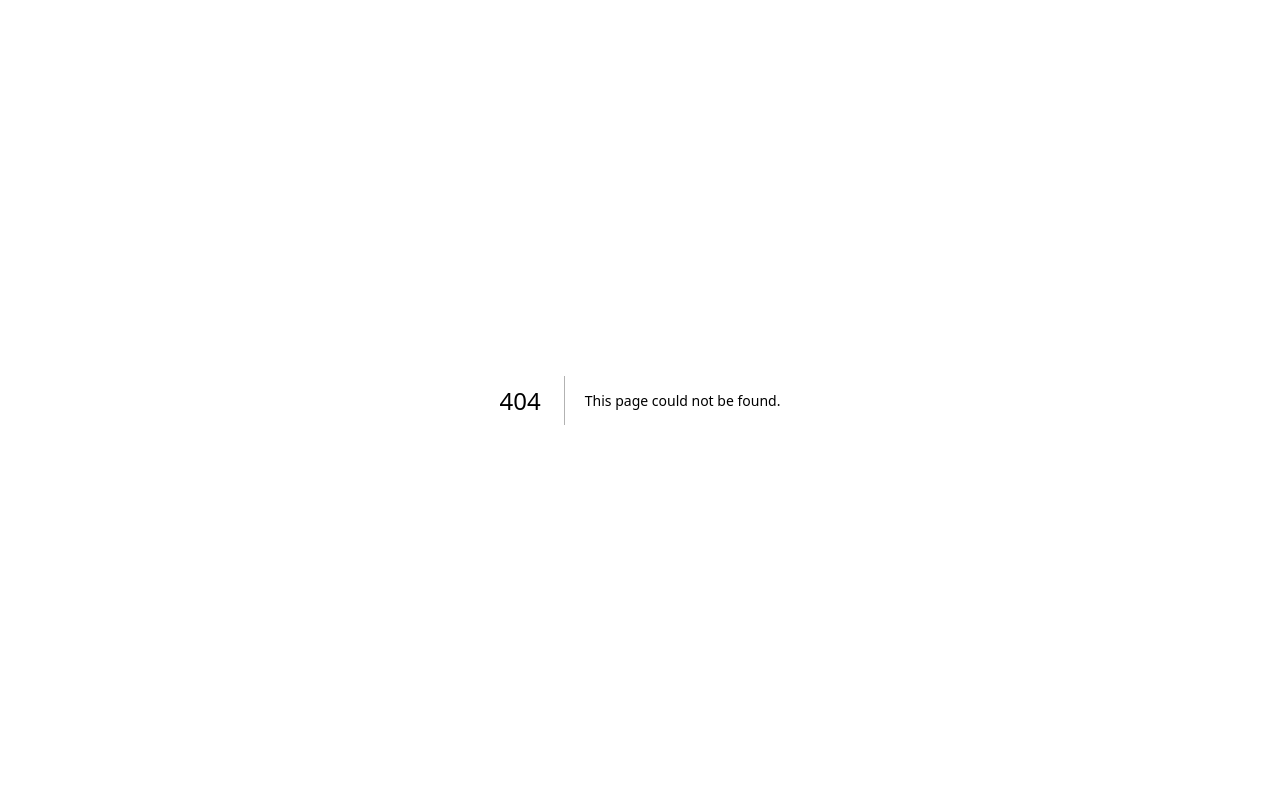
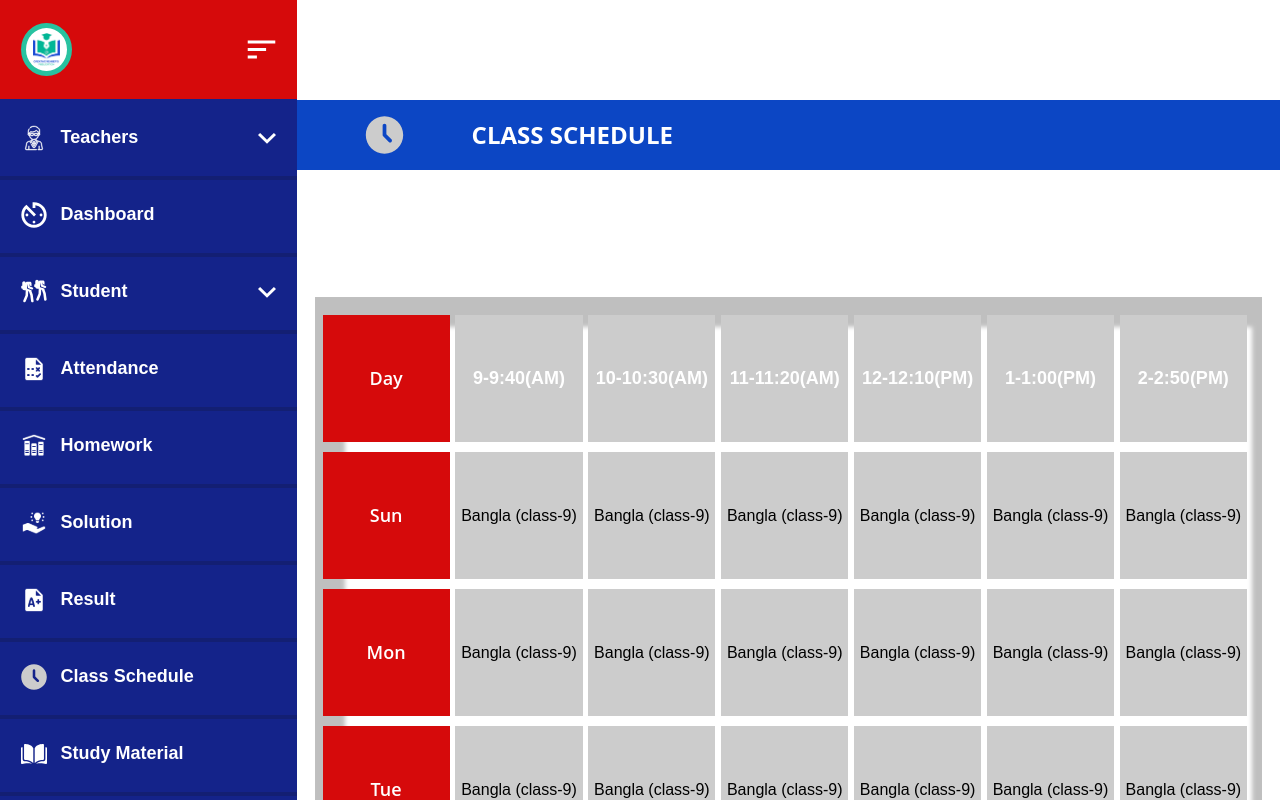
Before and after one commit to Ridoy-Mondol/school_management, a Next.js app: page /list/schedule in a window 1280 px wide. Before the commit this address had no page. Shown: the top 800 px of the page. Built offline with nearby package versions, Linux system fonts and the light colour scheme.

Commit message:
designed class schedule page

```diff
--- /dev/null
+++ b/src/app/(dashboard)/list/schedule/page.jsx
@@ -0,0 +1,15 @@
+import ListHeader from '@/app/components/ListHeader'
+import React from 'react'
+import classScheduleIcon from '@/app/assets/schedule.svg'
+import ClassRoutine from '@/app/components/ClassRoutine'
+
+const Schedule = () => {
+  return (
+    <div className='w-[100%]'>
+      <ListHeader image={classScheduleIcon} title="CLASS SCHEDULE" />
+      <ClassRoutine />
+    </div>
+  )
+}
+
+export default Schedule
--- /dev/null
+++ b/src/app/components/ClassRoutine.jsx
@@ -0,0 +1,97 @@
+import React from 'react'
+import Notice from './Notice'
+
+const Data = [
+    {
+        id: 1,
+        day: 'Day',
+        period1: '9-9:40(AM)',
+        period2: '10-10:30(AM)',
+        period3: '11-11:20(AM)',
+        period4: '12-12:10(PM)',
+        period5: '1-1:00(PM)',
+        period6: '2-2:50(PM)',
+    },
+    {
+        id: 2,
+        day: 'Sun',
+        period1: 'Bangla (class-9)',
+        period2: 'Bangla (class-9)',
+        period3: 'Bangla (class-9)',
+        period4: 'Bangla (class-9)',
+        period5: 'Bangla (class-9)',
+        period6: 'Bangla (class-9)',
+    },
+    {
+        id: 3,
+        day: 'Mon',
+        period1: 'Bangla (class-9)',
+        period2: 'Bangla (class-9)',
+        period3: 'Bangla (class-9)',
+        period4: 'Bangla (class-9)',
+        period5: 'Bangla (class-9)',
+        period6: 'Bangla (class-9)',
+    },
+    {
+        id: 4,
+        day: 'Tue',
+        period1: 'Bangla (class-9)',
+        period2: 'Bangla (class-9)',
+        period3: 'Bangla (class-9)',
+        period4: 'Bangla (class-9)',
+        period5: 'Bangla (class-9)',
+        period6: 'Bangla (class-9)',
+    },
+    {
+        id: 5,
+        day: 'Wed',
+        period1: 'Bangla (class-9)',
+        period2: 'Bangla (class-9)',
+        period3: 'Bangla (class-9)',
+        period4: 'Bangla (class-9)',
+        period5: 'Bangla (class-9)',
+        period6: 'Bangla (class-9)',
+    },
+    {
+        id: 6,
+        day: 'Thu',
+        period1: 'Bangla (class-9)',
+        period2: 'Bangla (class-9)',
+        period3: 'Bangla (class-9)',
+        period4: 'Bangla (class-9)',
+        period5: 'Bangla (class-9)',
+        period6: 'Bangla (class-9)',
+    },
+]
+const ClassRoutine = () => {
+ return (
+ <div className="w-[100%] px-[18px]">
+  <div className=" w-full p-2 shadow-[inset_10px_10px_4px_20px_#00000040] pb-[15px] pr-[15px] my-[127px] bg-white overflow-hidden flex flex-col">
+    {Data.map((item) => (
+      <div className="flex items-center justify-between" key={item.id}>
+        <p className={`w-[13.75%] h-[127px] flex items-center justify-center mt-[10px] text-white font-semibold font-openSans text-[18px] leading-[24.51px] bg-darkRed ${item.id === 1 ? 'bg-[#14238A]' : ''}`}>
+          {item.day}
+        </p>
+        {[item.period1, item.period2, item.period3, item.period4, item.period5, item.period6].map((period, index) => (
+          <p
+            key={index}
+            className={`w-[13.75%] h-[127px] flex items-center justify-center mt-[10px] text-dark font-medium font-poppins text-[16px] leading-[24px] bg-[#CCCCCC] ${item.id === 1 ? 'bg-[#14238A] text-white font-semibold text-[18px] leading-[27px]' : ''}`}
+          >
+            {period}
+          </p>
+        ))}
+      </div>
+    ))}
+  </div>
+
+  <div className='mb-[5px]'>
+  <Notice />
+  </div>
+
+</div>
+
+
+  )
+}
+
+export default ClassRoutine
--- a/src/app/components/Menu.jsx
+++ b/src/app/components/Menu.jsx
@@ -65,7 +65,7 @@ const MenuList = [
         id: 8,
         name: 'Class Schedule',
         image: classScheduleIcon,
-        link: '#',
+        link: 'schedule',
     },
     {
         id: 9,
```
